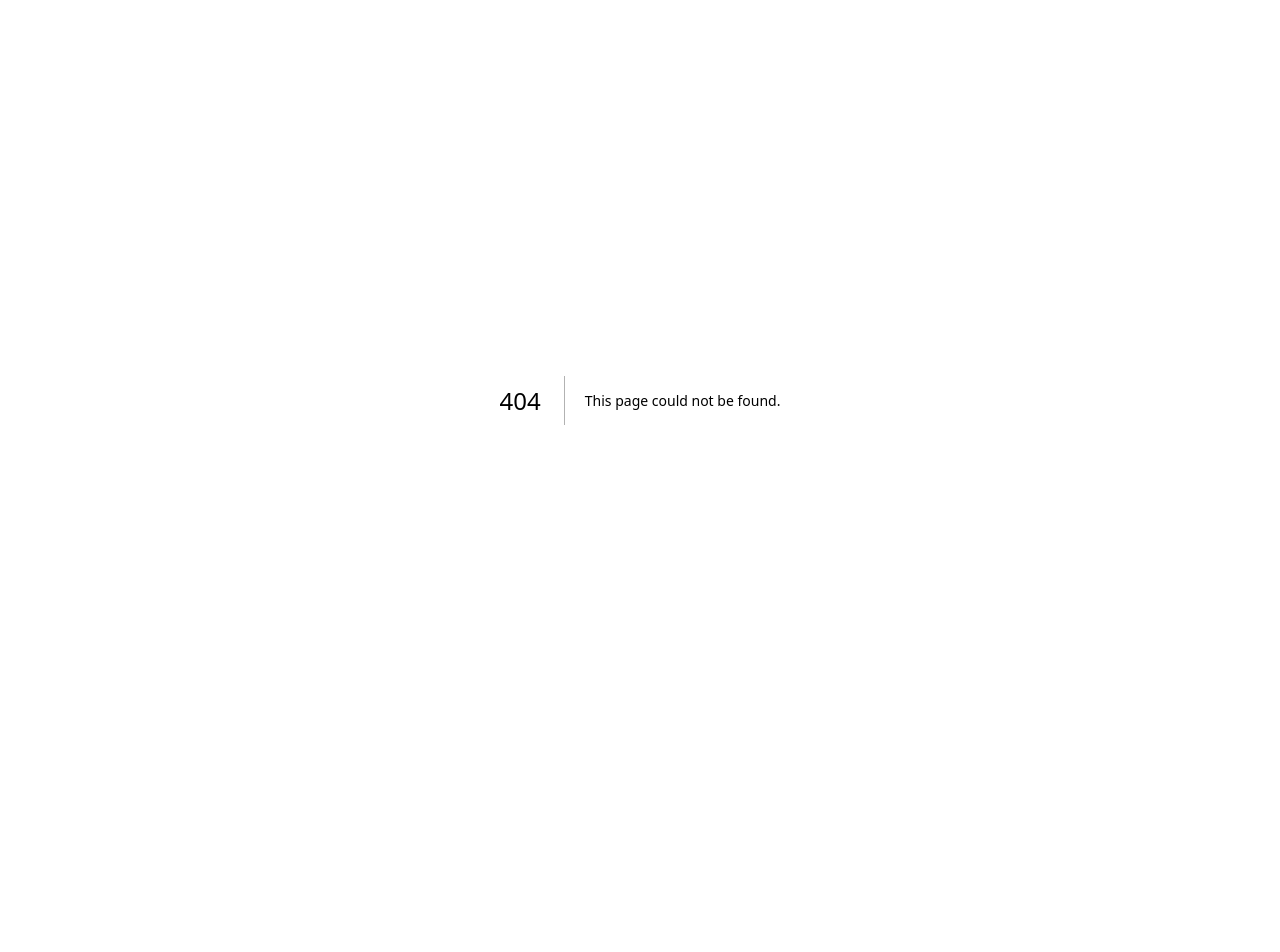
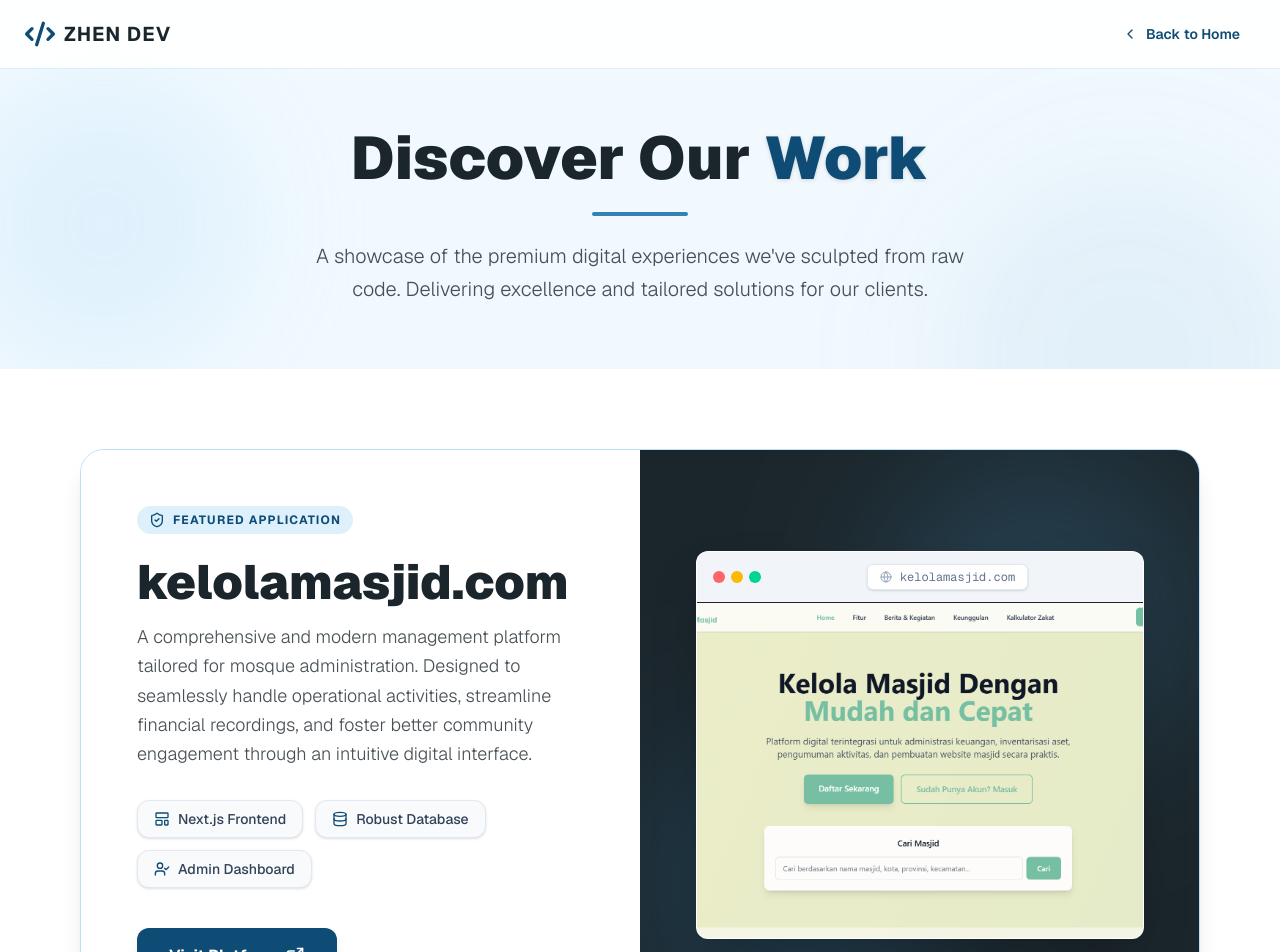
Before and after one commit to Aryanda04/zhendev, a Next.js app: page /work in a window 1280 px wide. Before the commit this address had no page. Shown: the top 952 px of the page. Before the commit the page ends 800 px from the top, so only its background shows below. Built offline with nearby package versions, Linux system fonts and the light colour scheme.

Commit message:
add new work

```diff
--- a/src/app/page.tsx
+++ b/src/app/page.tsx
@@ -2,6 +2,7 @@
 
 import React, { useEffect, useState } from "react";
 import { motion } from "framer-motion";
+import Link from "next/link";
 import { Code2, MonitorPlay, Presentation, Terminal, MapPin, ChevronRight, CheckCircle2, Rocket, Mail, Globe } from "lucide-react";
 
 export default function Home() {
@@ -75,13 +76,13 @@
               transition={{ duration: 0.6, delay: 0.3, ease: "easeOut" }}
               className="flex flex-col sm:flex-row gap-4 w-full sm:w-auto"
             >
-              <a
-                href="#specialization"
+              <Link
+                href="/work"
                 className="flex justify-center items-center gap-2 px-8 py-4 bg-zhen-default rounded-xl font-bold text-lg text-white hover:bg-zhen-dark transition-all shadow-lg hover:shadow-xl hover:-translate-y-1"
               >
                 Discover Our Work
                 <ChevronRight className="w-5 h-5 flex-shrink-0" />
-              </a>
+              </Link>
               <a
                 href="mailto:bhellazhen.dev@gmail.com"
                 className="flex justify-center items-center gap-2 px-8 py-4 bg-white border-2 border-zhen-lightest rounded-xl font-bold text-lg text-zhen-dark hover:bg-zhen-lightest/30 transition-all shadow-sm hover:shadow-md hover:-translate-y-1"
--- /dev/null
+++ b/src/app/work/page.tsx
@@ -0,0 +1,182 @@
+"use client";
+
+import React, { useEffect, useState } from "react";
+import { motion } from "framer-motion";
+import Link from "next/link";
+import { Code2, ChevronLeft, ExternalLink, ShieldCheck, Database, LayoutTemplate, Globe, UserCheck } from "lucide-react";
+
+export default function WorkPage() {
+  const [mounted, setMounted] = useState(false);
+
+  useEffect(() => {
+    setMounted(true);
+  }, []);
+
+  if (!mounted) return null;
+
+  return (
+    <main className="min-h-screen bg-white text-zhen-dark selection:bg-zhen-lightest selection:text-zhen-default">
+      {/* Navigation */}
+      <nav className="fixed top-0 left-0 right-0 z-50 flex items-center justify-between px-6 py-4 backdrop-blur-md bg-white/90 border-b border-zhen-lightest/50">
+        <Link href="/" className="flex items-center gap-2 hover:opacity-80 transition-opacity">
+          <Code2 className="w-8 h-8 text-zhen-default" strokeWidth={2.5} />
+          <span className="text-xl font-bold tracking-wider text-zhen-dark">ZHEN DEV</span>
+        </Link>
+        <Link href="/" className="flex items-center gap-2 text-sm text-zhen-default font-semibold hover:bg-zhen-lightest/40 px-4 py-2 rounded-full transition-colors">
+          <ChevronLeft className="w-4 h-4" />
+          Back to Home
+        </Link>
+      </nav>
+
+      {/* Hero Section */}
+      <section className="pt-32 pb-16 px-4 bg-zhen-lightest/20 relative overflow-hidden">
+        {/* Abstract Background Shapes */}
+        <div className="absolute top-20 -left-10 w-72 h-72 bg-zhen-lightest/40 rounded-full mix-blend-multiply filter blur-3xl opacity-70" />
+        <div className="absolute top-40 -right-10 w-96 h-96 bg-zhen-light/10 rounded-full mix-blend-multiply filter blur-3xl opacity-70" />
+
+        <div className="max-w-6xl mx-auto text-center relative z-10">
+          <motion.h1
+            initial={{ opacity: 0, y: 20 }}
+            animate={{ opacity: 1, y: 0 }}
+            transition={{ duration: 0.5 }}
+            className="text-5xl md:text-6xl font-black mb-6 text-zhen-dark"
+          >
+            Discover Our <span className="text-zhen-default drop-shadow-sm">Work</span>
+          </motion.h1>
+          <motion.div
+            initial={{ opacity: 0, y: 20 }}
+            animate={{ opacity: 1, y: 0 }}
+            transition={{ duration: 0.5, delay: 0.1 }}
+            className="w-24 h-1 bg-zhen-light mx-auto rounded-full mb-6"
+          />
+          <motion.p
+            initial={{ opacity: 0, y: 20 }}
+            animate={{ opacity: 1, y: 0 }}
+            transition={{ duration: 0.5, delay: 0.2 }}
+            className="text-xl text-zhen-dark/80 max-w-2xl mx-auto font-light leading-relaxed"
+          >
+            A showcase of the premium digital experiences we've sculpted from raw code.
+            Delivering excellence and tailored solutions for our clients.
+          </motion.p>
+        </div>
+      </section>
+
+      {/* Projects Showcase */}
+      <section className="py-20 px-4 max-w-6xl mx-auto">
+        <motion.div
+          initial={{ opacity: 0, y: 30 }}
+          whileInView={{ opacity: 1, y: 0 }}
+          viewport={{ once: true }}
+          transition={{ duration: 0.6 }}
+          className="bg-white rounded-3xl overflow-hidden border border-zhen-lightest shadow-xl flex flex-col lg:flex-row group relative"
+        >
+          {/* Decorative glow */}
+          <div className="absolute -inset-1 bg-gradient-to-r from-zhen-lightest via-zhen-light to-zhen-default rounded-3xl blur opacity-0 group-hover:opacity-20 transition duration-1000"></div>
+
+          {/* Project Details */}
+          <div className="lg:w-1/2 p-10 lg:p-14 flex flex-col justify-center order-2 lg:order-1 relative bg-white z-10">
+            <div className="inline-flex items-center gap-2 px-3 py-1.5 rounded-full bg-zhen-lightest/50 text-zhen-default font-bold text-xs tracking-widest uppercase mb-6 w-fit">
+              <ShieldCheck className="w-4 h-4" />
+              Featured Application
+            </div>
+
+            <h2 className="text-4xl lg:text-5xl font-black mb-4 text-zhen-dark group-hover:text-zhen-default transition-colors">
+              kelolamasjid.com
+            </h2>
+
+            <p className="text-zhen-dark/80 mb-8 leading-relaxed text-lg font-light">
+              A comprehensive and modern management platform tailored for mosque administration.
+              Designed to seamlessly handle operational activities, streamline financial
+              recordings, and foster better community engagement through an intuitive digital interface.
+            </p>
+
+            <div className="flex flex-wrap gap-3 mb-10">
+              <span className="px-4 py-2 bg-slate-50 text-slate-700 text-sm font-medium rounded-xl border border-slate-200 flex items-center gap-2 shadow-sm">
+                <LayoutTemplate className="w-4 h-4 text-zhen-default" />
+                Next.js Frontend
+              </span>
+              <span className="px-4 py-2 bg-slate-50 text-slate-700 text-sm font-medium rounded-xl border border-slate-200 flex items-center gap-2 shadow-sm">
+                <Database className="w-4 h-4 text-zhen-default" />
+                Robust Database
+              </span>
+              <span className="px-4 py-2 bg-slate-50 text-slate-700 text-sm font-medium rounded-xl border border-slate-200 flex items-center gap-2 shadow-sm">
+                <UserCheck className="w-4 h-4 text-zhen-default" />
+                Admin Dashboard
+              </span>
+            </div>
+
+            <a
+              href="https://kelolamasjid.com"
+              target="_blank"
+              rel="noopener noreferrer"
+              className="inline-flex items-center gap-2 px-8 py-4 bg-zhen-default text-white rounded-xl font-bold hover:bg-zhen-dark transition-all shadow-lg hover:shadow-xl hover:-translate-y-1 w-fit"
+            >
+              Visit Platform
+              <ExternalLink className="w-5 h-5 flex-shrink-0" />
+            </a>
+          </div>
+
+          {/* Project Visual */}
+          <div className="lg:w-1/2 bg-[#1B262C] p-8 lg:p-12 relative overflow-hidden order-1 lg:order-2 flex items-center justify-center min-h-[400px] z-10">
+             {/* Decorative abstract elements */}
+            <div className="absolute top-0 right-0 w-80 h-80 bg-zhen-light opacity-20 rounded-full blur-3xl mix-blend-screen" />
+            <div className="absolute bottom-0 left-0 w-80 h-80 bg-zhen-default opacity-30 rounded-full blur-3xl mix-blend-screen" />
+
+            {/* Browser Mockup */}
+            <motion.div
+              whileHover={{ scale: 1.05 }}
+              transition={{ duration: 0.5, ease: "easeOut" }}
+              className="relative w-full max-w-md rounded-xl bg-white shadow-2xl overflow-hidden border border-white/20"
+            >
+              <div className="bg-slate-100 px-4 py-3 border-b flex items-center gap-2">
+                <div className="flex gap-1.5">
+                  <div className="w-3 h-3 rounded-full bg-red-400" />
+                  <div className="w-3 h-3 rounded-full bg-amber-400" />
+                  <div className="w-3 h-3 rounded-full bg-emerald-400" />
+                </div>
+                <div className="mx-auto flex items-center gap-2 bg-white px-3 py-1 rounded-md text-xs text-slate-500 font-mono shadow-sm border border-slate-200">
+                  <Globe className="w-3 h-3 text-slate-400" />
+                  kelolamasjid.com
+                </div>
+              </div>
+              <div className="aspect-[4/3] relative w-full h-full overflow-hidden bg-white">
+                 <img
+                    src="/kelolamasjid.png"
+                    alt="Kelola Masjid Dashboard"
+                    className="w-full h-full object-cover object-top"
+                 />
+              </div>
+            </motion.div>
+          </div>
+        </motion.div>
+      </section>
+
+      {/* Collaboration Call */}
+      <section className="py-20 px-4 bg-zhen-dark text-white text-center">
+        <div className="max-w-3xl mx-auto">
+          <h2 className="text-3xl lg:text-4xl font-bold mb-6">Want to see your project here?</h2>
+          <p className="text-zhen-lightest mb-10 text-lg font-light">
+            We are always looking for new challenges and exciting projects to collaborate on.
+          </p>
+          <a
+            href="mailto:bhellazhen.dev@gmail.com"
+            className="inline-flex items-center gap-2 px-8 py-4 bg-white text-zhen-dark font-bold text-lg rounded-xl hover:bg-zhen-lightest transition-colors shadow-lg"
+          >
+            Start a Project with Us
+          </a>
+        </div>
+      </section>
+
+      {/* Footer */}
+      <footer className="py-8 text-center bg-white border-t border-zhen-lightest">
+        <div className="flex items-center justify-center gap-1 mb-2">
+          <Globe className="w-5 h-3 text-zhen-light" />
+          <span className="font-semibold text-zhen-dark">Zhen Dev Software House</span>
+        </div>
+        <p className="text-zhen-default text-sm">
+          &copy; {new Date().getFullYear()} Zhen Dev. All rights reserved.
+        </p>
+      </footer>
+    </main>
+  );
+}
```
Also changed, not shown: public/kelolamasjid.png (added).
